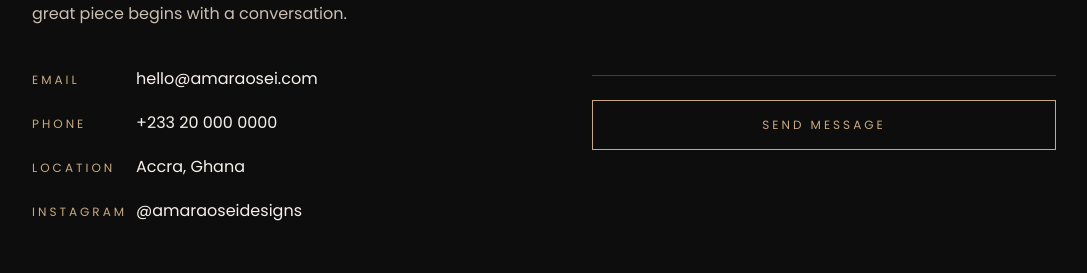
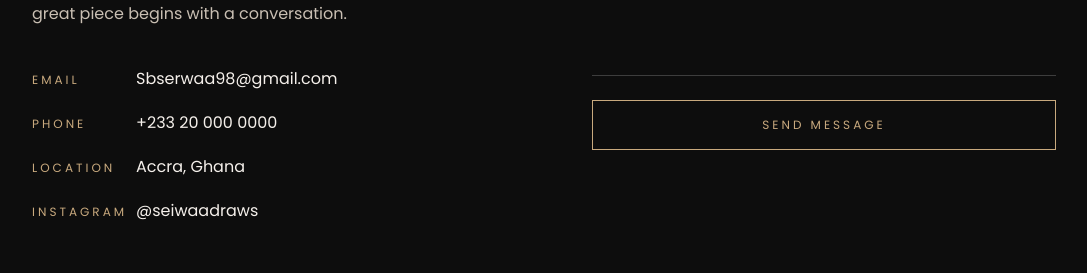
Before and after one commit to urieltetteh97/Seiwaa-Portfolio, a React (Vite) app: page / in a window 1280 px wide. Shown: the part 6092-6365 px from the top of the page, without its empty margins (96-1183 px from the left). Built offline with nearby package versions, Linux system fonts and the light colour scheme.

Commit message:
email and instagram account added to contact section

```diff
--- a/src/components/Contact.jsx
+++ b/src/components/Contact.jsx
@@ -34,10 +34,10 @@ export default function Contact() {
             {/* Contact details */}
             <ul className="mt-10 space-y-5">
               {[
-                { label: 'Email',     value: 'hello@amaraosei.com',  href: 'mailto:hello@amaraosei.com'  },
+                { label: 'Email',     value: 'Sbserwaa98@gmail.com',  href: 'mailto:Sbserwaa98@gmail.com'  },
                 { label: 'Phone',     value: '+233 20 000 0000',      href: 'tel:+233200000000'           },
                 { label: 'Location',  value: 'Accra, Ghana',          href: null                          },
-                { label: 'Instagram', value: '@amaraoseidesigns',      href: 'https://instagram.com'       },
+                { label: 'Instagram', value: '@seiwaadraws',      href: 'https://instagram.com/seiwaadraws'       },
               ].map(({ label, value, href }) => (
                 <li key={label} className="flex gap-6 items-baseline">
                   <span className="eyebrow w-20 shrink-0">{label}</span>
```
